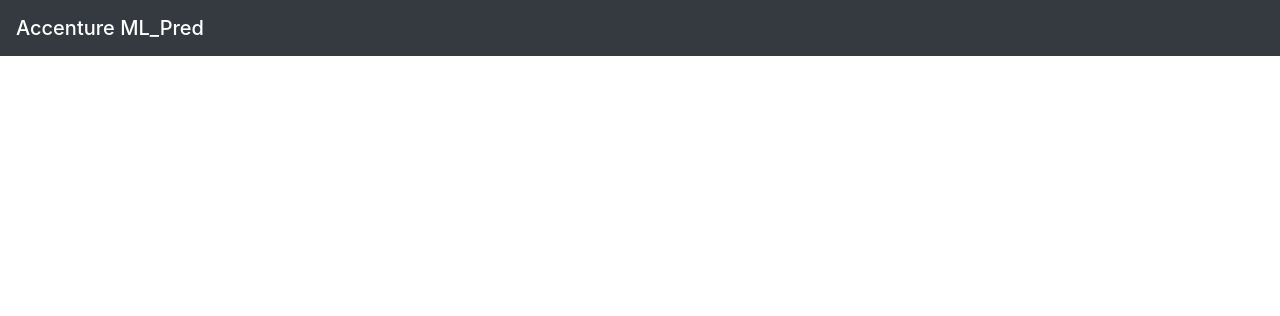
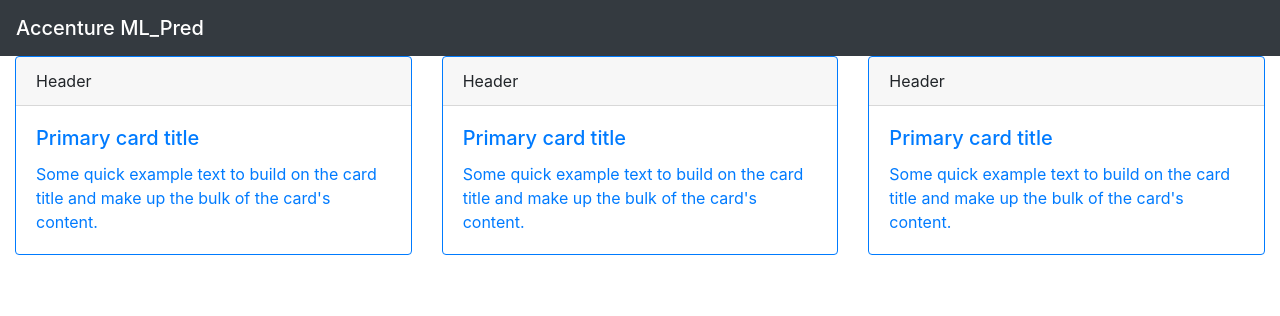
Before and after one commit to 200sx/aihackathon, a Flask app: page / in a window 1280 px wide. Shown: the top 316 px of the page. Run offline with Flask 2, Linux system fonts and the light colour scheme; some libraries are stand-ins or nearby versions.

Commit message:
aded cads

```diff
--- a/templates/home.html
+++ b/templates/home.html
@@ -4,6 +4,34 @@
 
 <div class="container-fluid">
 
+<div class="card-deck">
+
+  <div class="card border-primary mb-3">
+    <div class="card-header">Header</div>
+    <div class="card-body text-primary">
+      <h5 class="card-title">Primary card title</h5>
+      <p class="card-text">Some quick example text to build on the card title and make up the bulk of the card's content.</p>
+    </div>
+  </div>
+
+  <div class="card border-primary mb-3">
+    <div class="card-header">Header</div>
+    <div class="card-body text-primary">
+      <h5 class="card-title">Primary card title</h5>
+      <p class="card-text">Some quick example text to build on the card title and make up the bulk of the card's content.</p>
+    </div>
+  </div>
+
+  <div class="card border-primary mb-3">
+    <div class="card-header">Header</div>
+    <div class="card-body text-primary">
+      <h5 class="card-title">Primary card title</h5>
+      <p class="card-text">Some quick example text to build on the card title and make up the bulk of the card's content.</p>
+    </div>
+  </div>
+
+</div>
+
 
 </div>
 {% endblock %}
```
